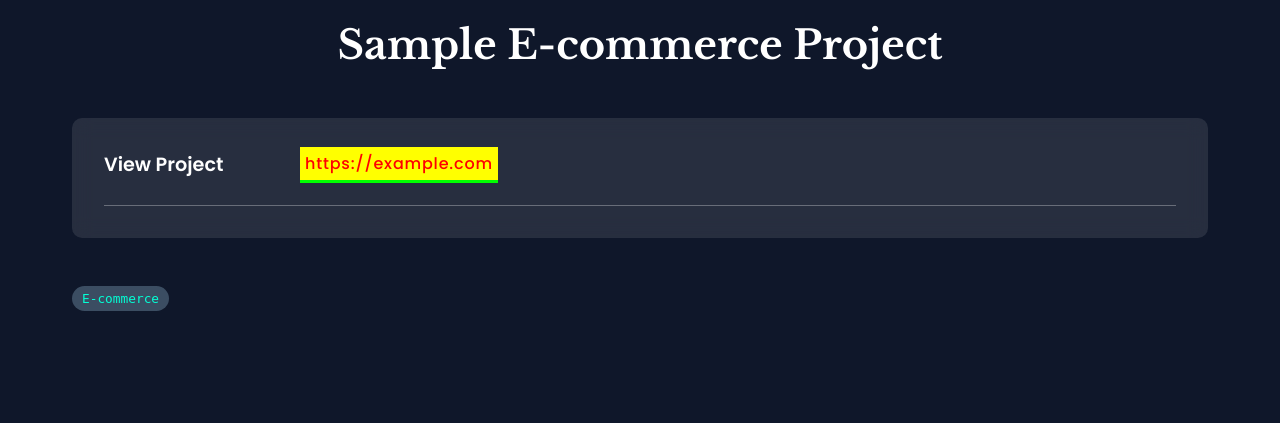
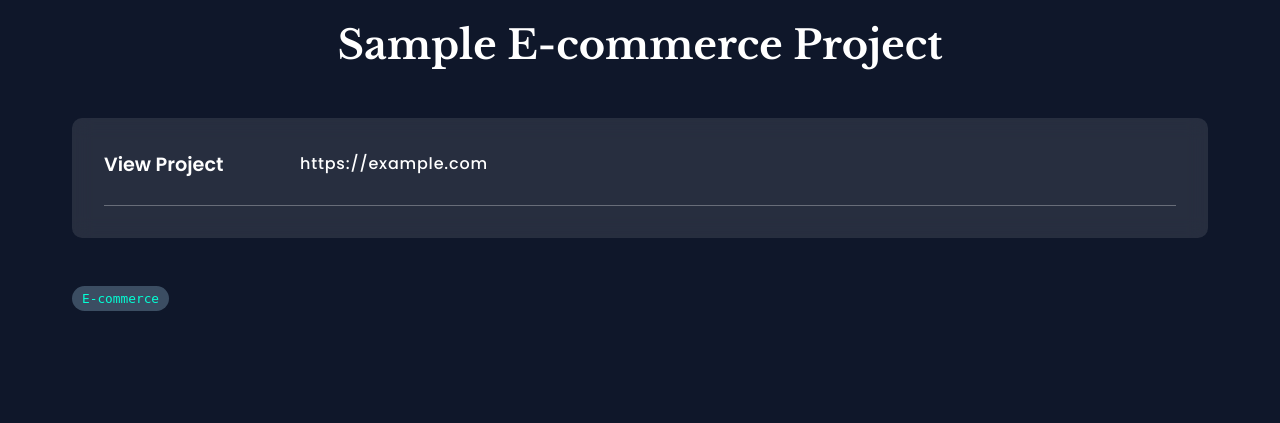
Before and after one commit to SkylarYHU/personal-portfolio-D, a Django app: page /ecommerce/1 in a window 1280 px wide. Shown: the part 108-531 px from the top of the page. Run offline with Django 5.2, Linux system fonts and the light colour scheme; data comes from the database, SQL or seed files in the repository; parts of the project's set-up code (start-up, migrations or seed data) failed here and were passed over.

Commit message:
Apply final white styling to project-link-inline with hover effect

```diff
--- a/portfolioapp/templates/portfolioapp/ecommerce_detail.html
+++ b/portfolioapp/templates/portfolioapp/ecommerce_detail.html
@@ -14,6 +14,12 @@
       type="text/css"
       href="{% static 'css/styles.css' %}?v=2025-09-28-5"
     />
+    <style>
+      .ecommerce-detail .project-link-inline:hover {
+        border-bottom: 1px solid #ffffff !important;
+        text-decoration: none !important;
+      }
+    </style>
     <link rel="preconnect" href="https://fonts.googleapis.com" />
     <link rel="preconnect" href="https://fonts.gstatic.com" crossorigin />
     <link
@@ -122,7 +128,7 @@
             {% if ecommerce_project.link %}
             <div class="content-row">
               <h4>View Project</h4>
-              <p><a href="{{ ecommerce_project.link }}" target="_blank" class="project-link-inline" style="color: #ff0000 !important; text-decoration: none !important; font-weight: 500 !important; border-bottom: 3px solid #00ff00 !important; transition: all 0.3s ease !important; background-color: #ffff00 !important; padding: 5px !important;">{{ ecommerce_project.link }}</a></p>
+              <p><a href="{{ ecommerce_project.link }}" target="_blank" class="project-link-inline" style="color: #ffffff !important; text-decoration: none !important; font-weight: 500 !important; border-bottom: none !important; transition: all 0.3s ease !important;">{{ ecommerce_project.link }}</a></p>
             </div>
             {% endif %}
             {% if ecommerce_project.about_project %}
```
